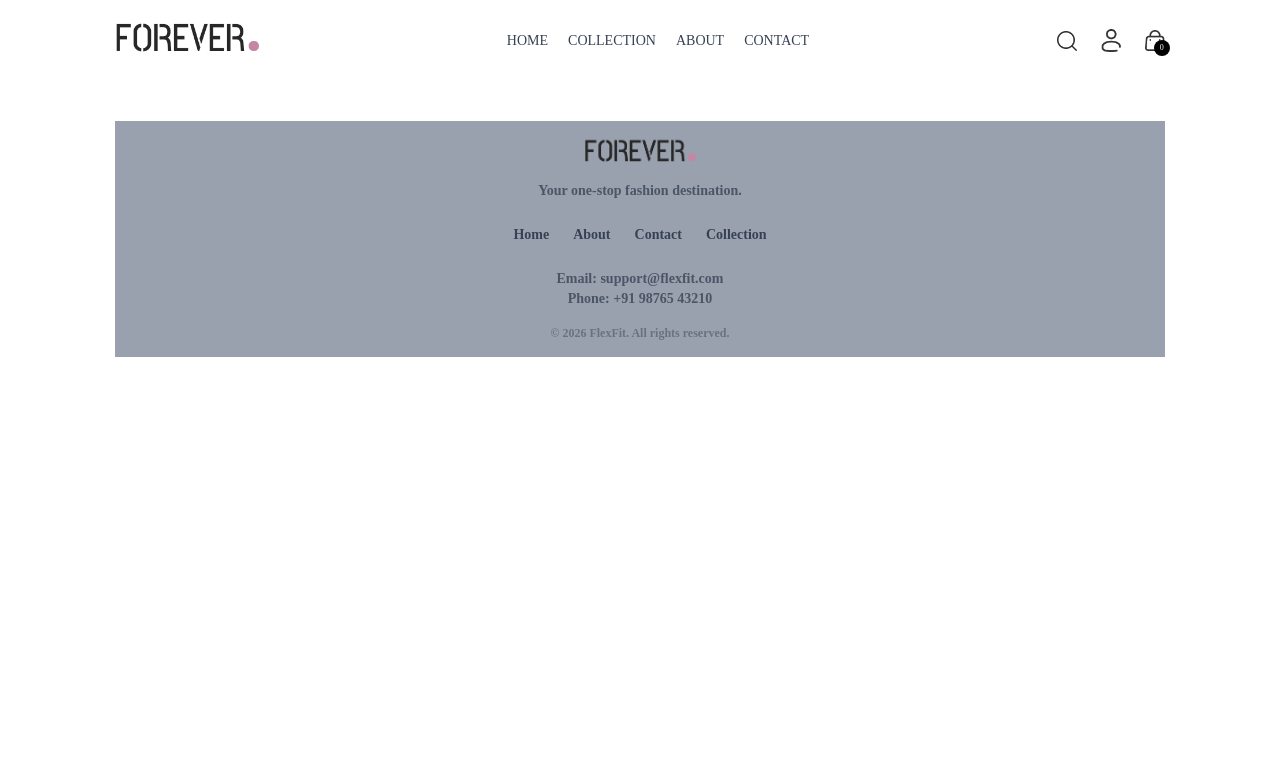
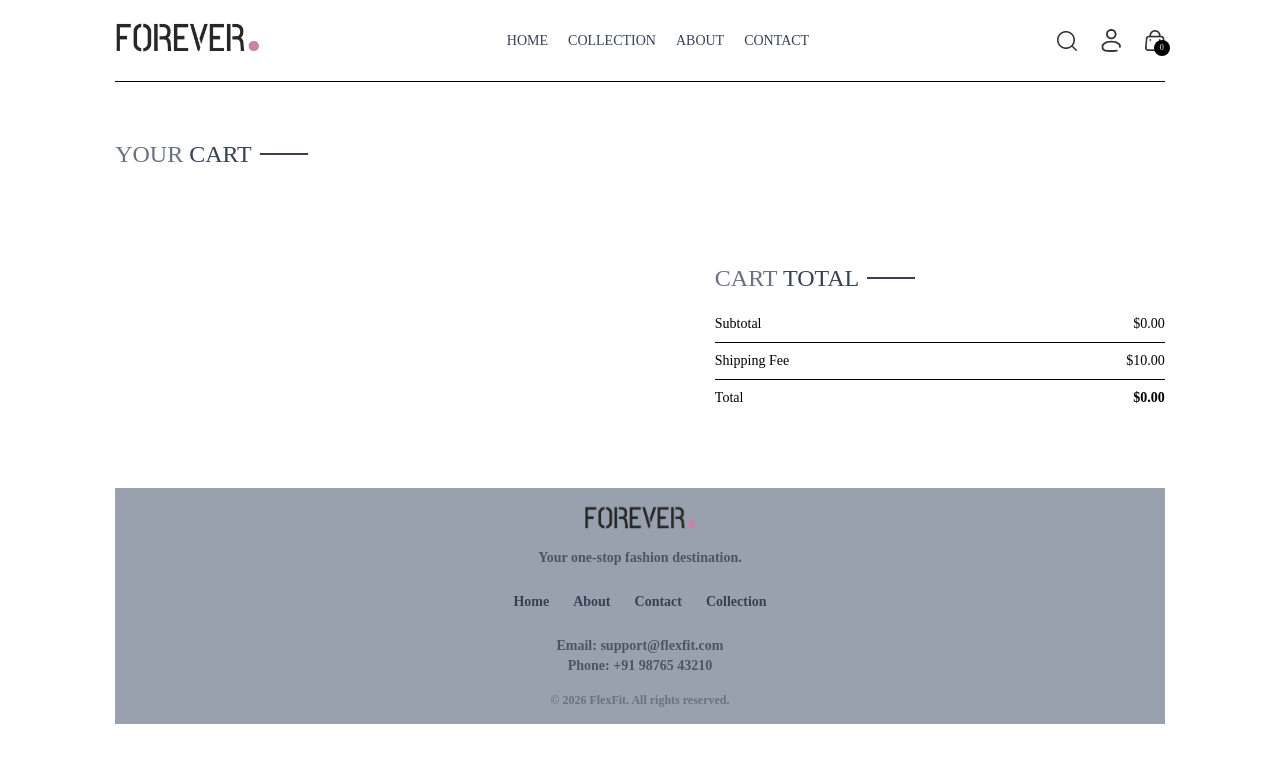
Before and after one commit to Krish-Chandwani/Flex-Fit, a React (Vite) app: page /cart in a window 1280 px wide. Shown: the top 762 px of the page. Built offline with nearby package versions, Linux system fonts and the light colour scheme.

Commit message:
Implemented the cart page and cartTotal component

```diff
--- a/src/App.jsx
+++ b/src/App.jsx
@@ -13,10 +13,13 @@
 import Footer from './Components/Footer'
 import SearchBar from './Components/SearchBar'
 
+import { ToastContainer, toast } from 'react-toastify';
+
 
 const App = () => {
   return (
     <div className='px-4 sm: px-[5vw] md: px-[7vw] lg:px-[9vw]' >
+      <ToastContainer/>
       <Navbar/>
       <SearchBar/>
       <Routes>
--- /dev/null
+++ b/src/Components/CartTotal.jsx
@@ -0,0 +1,34 @@
+import React, { useContext } from 'react'
+import { ShopContext } from '../Context/ShopContext'
+import Title from './Title'
+
+const CartTotal = () => {
+  const{currency,deliveryFee,getCartAmount}=useContext(ShopContext)
+  return (
+    <div className='w-full'>
+        <div className='text-2xl'>
+            <Title text1={'CART'} text2={'TOTAL'}/>
+        </div>
+
+        <div className='flex flex-col gap-2 mt-2 text-sm'>
+            <div className='flex justify-between'>
+                <p>Subtotal</p>
+                <p>{currency}{getCartAmount()}.00</p>
+            </div>
+            <hr />
+            <div className='flex justify-between'>
+                <p>Shipping Fee</p>
+                <p>{currency}{deliveryFee}.00</p>
+            </div>
+            <hr/>
+            <div className='flex justify-between'>
+                <p>Total</p>
+                <b>{currency}{getCartAmount()===0 ? 0 : getCartAmount()+deliveryFee}.00</b>
+            </div>
+        </div>
+
+    </div>
+  )
+}
+
+export default CartTotal
--- a/src/Components/Navbar.jsx
+++ b/src/Components/Navbar.jsx
@@ -3,9 +3,12 @@
 import { Link, NavLink } from 'react-router-dom'
 import { ShopContext } from '../Context/ShopContext'
 
+
+
 const Navbar = () => {
   const [visible,setVisible] = useState(false)
   const {setShowSearch}= useContext(ShopContext)
+  const {getCartCount}=useContext(ShopContext)
 
   return (
     <div className='flex items-center justify-between py-5 font-medium '>
@@ -45,7 +48,7 @@
         </div>
         <Link to='/cart' className='relative'>
             <img src={assets.cart_icon} className='w-5 min-w-5'alt="carticon" />
-            <p className='absolute -right-1.25 -bottom-1.25 w-4 text-center leading-4 bg-black text-white aspect-square rounded-full text-[8px]'>0</p>
+            <p className='absolute -right-1.25 -bottom-1.25 w-4 text-center leading-4 bg-black text-white aspect-square rounded-full text-[8px]'>{getCartCount()}</p>
         </Link>
         <img onClick={()=>setVisible(true)} src={assets.menu_icon} className='w-5 cursor-pointer sm:hidden' alt="menuicon" />
 
--- a/src/Context/ShopContextProvider.jsx
+++ b/src/Context/ShopContextProvider.jsx
@@ -1,18 +1,96 @@
-import { useState } from "react";
+import { useEffect, useState } from "react";
 import { products } from "../Assets/assets";
 import { ShopContext } from './ShopContext'
+import { toast } from "react-toastify";
 
 const ShopContextProvider = ({ children }) => {
   const currency = "$";
   const deliveryFee = 10;
   const[search,setSearch]=useState('')
   const[showSearch,setShowSearch]=useState(false)
+  const [cartItems,setCartItems]=useState({})
+
+  const addToCart = async (itemId,size) =>{
+
+    if(!size){
+      toast.error("Please Select A Size")
+      return;
+    }
+
+    let cartData=structuredClone(cartItems)
+
+
+
+    if(cartData[itemId]){
+      if(cartData[itemId][size]){
+        cartData[itemId][size]+=1
+      }
+      else{
+        cartData[itemId][size]=1
+      }
+    }
+    else{
+      cartData[itemId]={}
+      cartData[itemId][size]=1
+    }
+
+    setCartItems(cartData)
+  }
+
+  const getCartCount=()=>{
+    let totalCount=0
+
+    for(const items in cartItems){
+      for(const item in cartItems[items]){
+        try{
+          if(cartItems[items][item]>0){
+            totalCount+=cartItems[items][item]
+          }
+        }
+        catch(error){
+          console.log(error)
+        }
+      }
+    }
+
+    return totalCount
+  }
+
+  const updateQuantity=async(itemId,size,quantity)=>{
+    let cartData=structuredClone(cartItems)
+
+    cartData[itemId][size]=quantity;
+
+    setCartItems(cartData)
+  }
+
+  const getCartAmount=()=>{
+    let totalAmount=0
+    for(const items in cartItems){
+      let itemInfo=products.find((product)=>product._id===items)
+      for(const item in cartItems[items]){
+        try{
+          if(cartItems[items][item]>0){
+            totalAmount+=itemInfo.price*cartItems[items][item]
+          }
+        }
+        catch(error){
+          console.log(error)
+        }
+      }
+    }
+    return totalAmount
+  }
+
+  useEffect(()=>{
+    console.log(cartItems)
+  },[cartItems])
 
   const value = {
     products,
     currency,
     deliveryFee,
-    search,setSearch,showSearch,setShowSearch
+    search,setSearch,showSearch,setShowSearch,cartItems,addToCart,getCartCount,updateQuantity,getCartAmount
   };
 
   return (
--- a/src/Pages/Cart.jsx
+++ b/src/Pages/Cart.jsx
@@ -1,8 +1,88 @@
-import React from 'react'
+import { useContext } from 'react'
+import { ShopContext } from '../Context/ShopContext'
+import Title from '../Components/Title'
+import { assets } from '../Assets/assets'
+import CartTotal from '../Components/CartTotal'
 
 const Cart = () => {
+
+  const { products, currency, cartItems,updateQuantity } = useContext(ShopContext)
+
+  const cartData = []
+
+  for (const items in cartItems) {
+    for (const item in cartItems[items]) {
+      if (cartItems[items][item] > 0) {
+        cartData.push({
+          _id: items,
+          size: item,
+          quantity: cartItems[items][item]
+        })
+      }
+    }
+  }
+
   return (
-    <div>
+    <div className='border-t pt-14'>
+
+      <div className='text-2xl mb-3'>
+        <Title text1={'YOUR'} text2={'CART'} />
+      </div>
+
+      <div>
+
+        {cartData.map((item, index) => {
+
+          const productData = products.find(product => product._id === item._id)
+
+          return (
+            <div
+              key={index}
+              className='py-4 border-t border-b text-gray-700 grid grid-cols-[4fr_0.5fr_0.5fr] sm:grid-cols-[4fr_2fr_0.5fr] items-center gap-4'
+            >
+
+              <div className='flex items-start gap-6'>
+
+                <img
+                  className='w-16 sm:w-20'
+                  src={productData.image[0]}
+                  alt=""
+                />
+
+                <div>
+
+                  <p className='text-xs sm:text-lg font-medium'>
+                    {productData.name}
+                  </p>
+
+                  <div className='flex items-center gap-5 mt-2'>
+
+                    <p>{currency}{productData.price}</p>
+
+                    <p className='px-2 sm:px-3 sm:py-1 border bg-slate-50'>
+                      {item.size}
+                    </p>
+
+                  </div>
+
+                </div>
+
+              </div>
+
+              <input onChange={(e)=>e.target.value==='' || e.target.value==='0'? null: updateQuantity(item._id,item.size,Number(e.target.value))} type="number" className='border max-w-10 sm:max-w-20 px-1 sm:px-2 py-1' min={1}  defaultValue={item.quantity}/>
+              <img onClick={()=>updateQuantity(item._id,item.size,0)} src={assets.bin_icon} className='w-4 mr-4 sm:w-5 cursor-pointer'alt="" />
+
+            </div>
+          )
+        })}
+
+      </div>
+
+      <div className='flex justify-end my-20'>
+        <div className='w-full sm:w-[450px]'>
+          <CartTotal/>
+        </div>
+      </div>
 
     </div>
   )
--- a/src/Pages/Product.jsx
+++ b/src/Pages/Product.jsx
@@ -6,7 +6,7 @@
 
 const Product = () => {
   const {productId} = useParams()
-  const {products,currency} = useContext(ShopContext)
+  const {products,currency,addToCart} = useContext(ShopContext)
   const [productData,setProductData] = useState(false)
   const [image,setImage] = useState('')
   const [size,setSize]=useState('')
@@ -61,7 +61,7 @@
               ))}
             </div>
           </div>
-          <button className='bg-black text-white px-8 py-3 text-sm active:bg-gray-700'>Add To Cart</button>
+          <button onClick={()=>addToCart(productData._id,size)} className='bg-black text-white px-8 py-3 text-sm active:bg-gray-700'>Add To Cart</button>
           <hr className='mt-8 sm:w-4/5'/>
           <div className='text-sm text-gray-500 mt-5 flex flex-col gap-1'>
               <p>100% Original Product</p>
```
